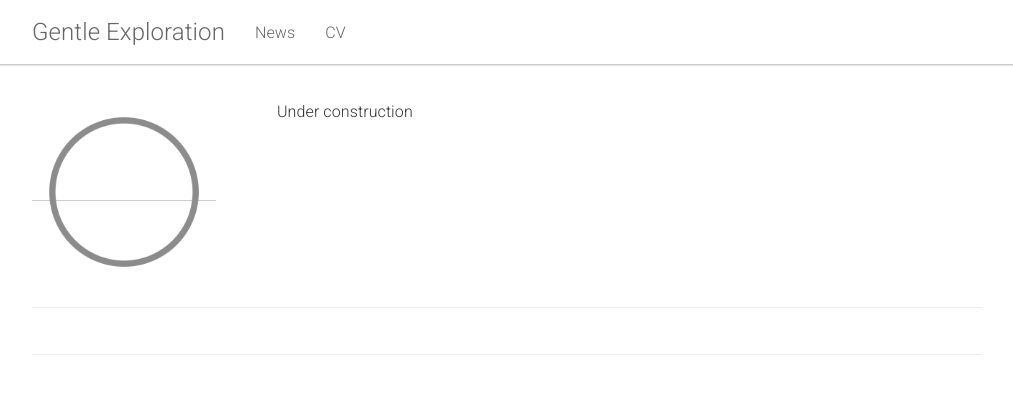
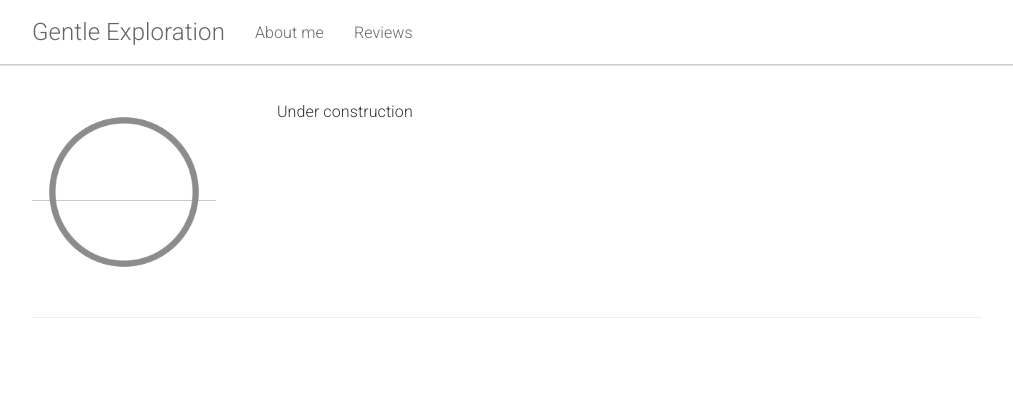
Before and after one commit to gentleexploration/gentleexploration.github.io, a plain HTML site: page index.html in a window 1280 px wide. Shown: the whole page, without its empty margins (133-1146 px from the left). Drawn offline with nearby package versions, Linux system fonts and the light colour scheme.

Commit message:
Update index.html

```diff
--- a/index.html
+++ b/index.html
@@ -42,18 +42,16 @@
     </div>
     <div class="navbar-collapse collapse" id="navbar-main">
       <ul class="nav navbar-nav">
-
         <li>
-          <a href="./#/news">News</a>
+          <a href="./cv.html">About me</a>
         </li>
         <li>
-          <a href="./cv.html">CV</a>
+          <a href="./#/news">Reviews</a>
         </li>
       </ul>
     </div>
   </div>
 </div>
-
     <div class="container">
 
       <div class="page-content">
@@ -69,7 +67,7 @@
   </div>
 
 </div>
-<hr/>
+<!-- <hr/> -->
 
 
 <!-- %%%%%%%%%%%%%%%%%%% RESEARCH %%%%%%%%%%%%%%%%%%% -->
```
